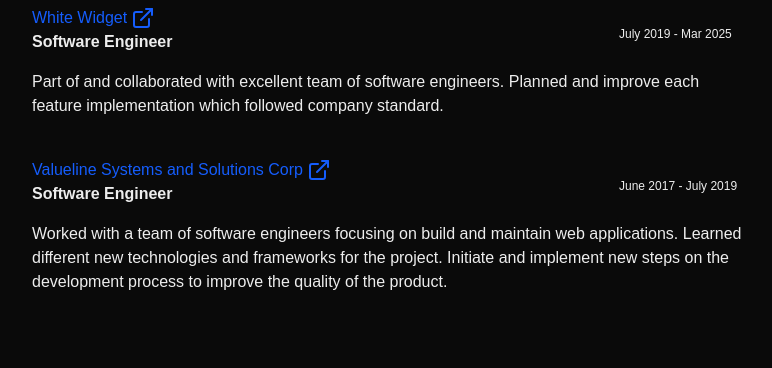
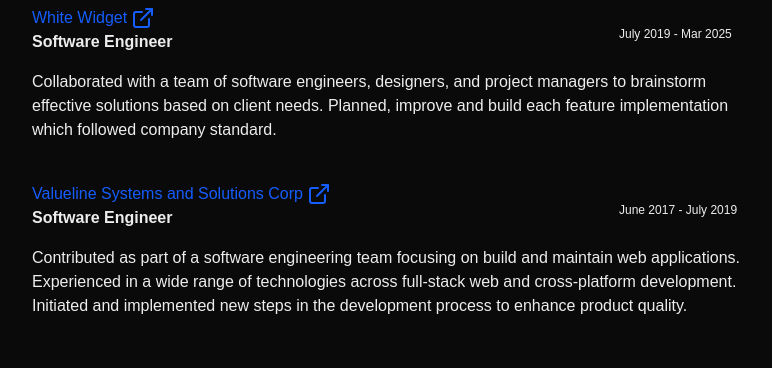
Before and after one commit to paulcruz03/portfolio, a Next.js app: page / in a window 1280 px wide. Shown: the part 742-1110 px from the top of the page, without its empty margins (376-1148 px from the left). Built offline with nearby package versions, Linux system fonts and the light colour scheme.

Commit message:
Update experiences.tsx

```diff
--- a/components/sections/experiences.tsx
+++ b/components/sections/experiences.tsx
@@ -17,7 +17,7 @@
     {
       span: "July 2019 - Mar 2025",
       job: "Software Engineer",
-      jobDescription: "Part of and collaborated with excellent team of software engineers. Planned and improve each feature implementation which followed company standard. ",
+      jobDescription: "Collaborated with a team of software engineers, designers, and project managers to brainstorm effective solutions based on client needs. Planned, improve and build each feature implementation which followed company standard.",
       company: "White Widget",
       stack: "Full Stack Developer",
       link: "https://whitewidget.com/",
@@ -25,7 +25,7 @@
     {
       span: "June 2017 - July 2019",
       job: "Software Engineer",
-      jobDescription: "Worked with a team of software engineers focusing on build and maintain web applications. Learned different new technologies and frameworks for the project. Initiate and implement new steps on the development process to improve the quality of the product.",
+      jobDescription: "Contributed as part of a software engineering team focusing on build and maintain web applications. Experienced in a wide range of technologies across full-stack web and cross-platform development. Initiated and implemented new steps in the development process to enhance product quality.",
       company: "Valueline Systems and Solutions Corp",
       stack: "Full Stack Developer",
       link: "https://valueline.com.ph/",
```
